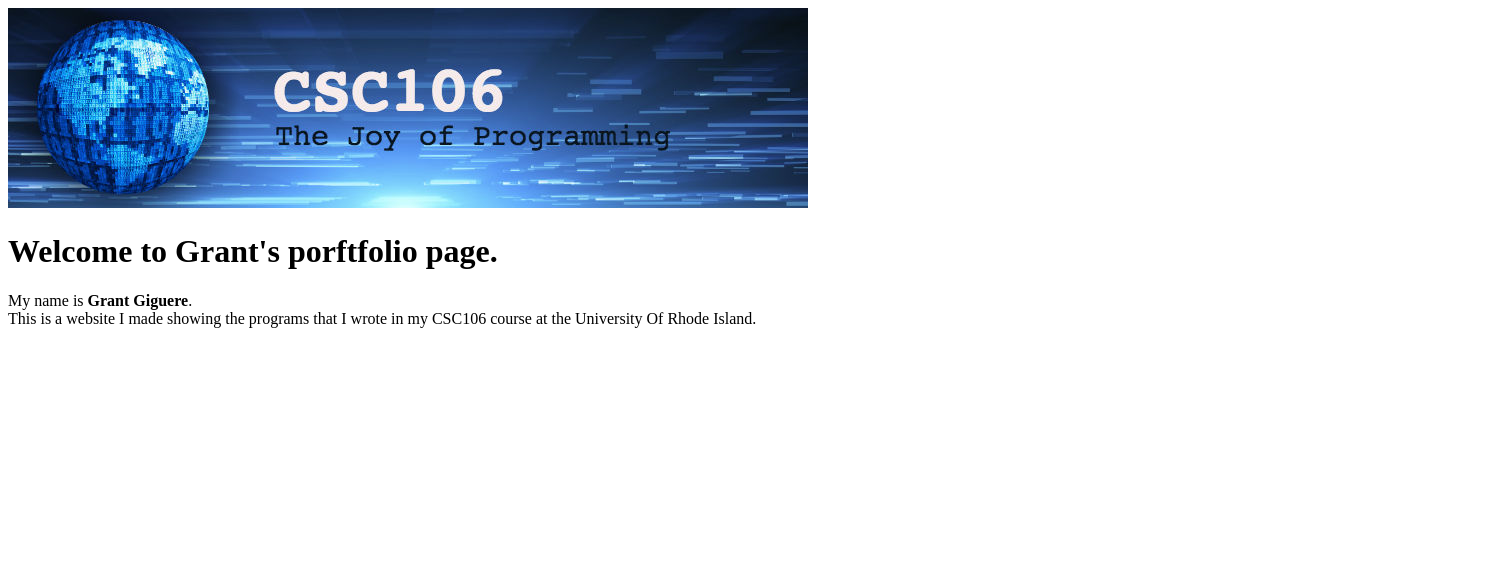
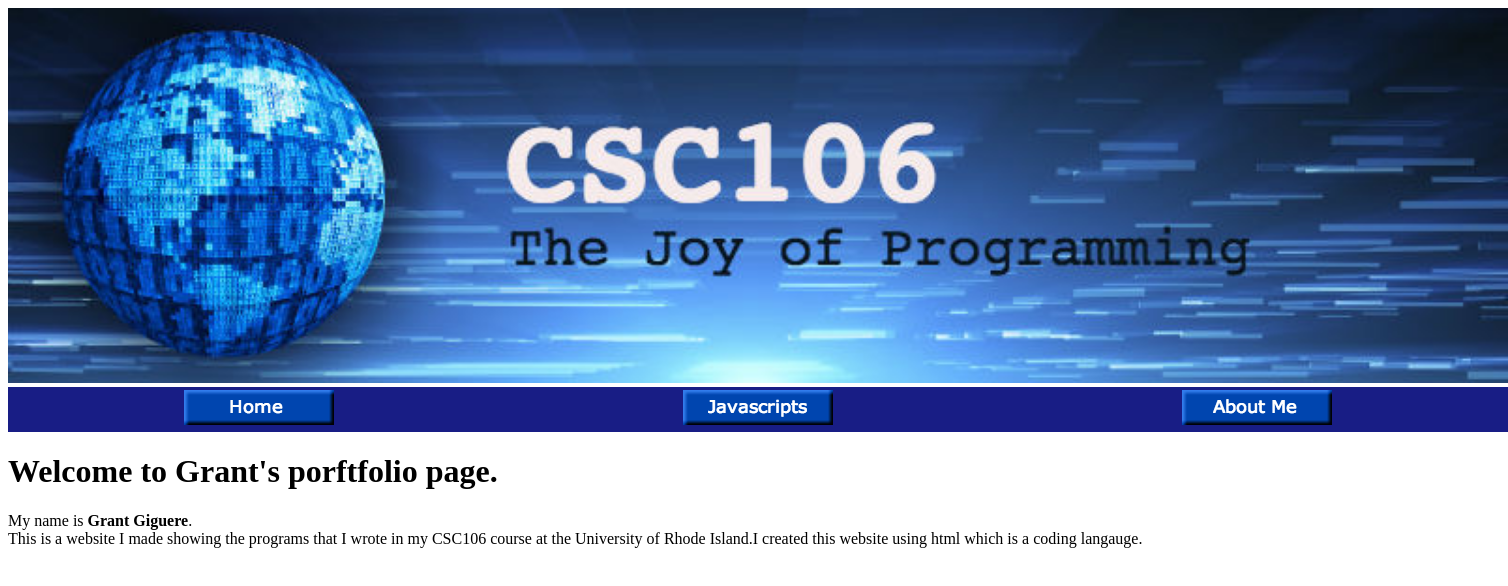
Before and after one commit to grant-giguere/grant-giguere.github.io, a plain HTML site: page index.html in a window 1280 px wide. Shown: the whole page, 1508 px wide, since content can reach past the window. Drawn offline with Linux system fonts and the light colour scheme.

Commit message:
Add files via upload

```diff
--- a/index.html
+++ b/index.html
@@ -6,11 +6,23 @@
         <title>HTML basics</title>
     </head>
     <body>
-<img src="csc106_banner.jpg">
+
+<img src="csc106_banner.jpg" width="1500"> <br>
+
+<table width=1500 bgcolor="#181D85">
+	<tr>
+		<td align="center"><a href="index.html"><img src="Home Button.png"></a> </td>
+		<td align="center"><a href="js.html"><img src="JavaScripts.png"></a> </td>
+		<td align="center"><a href="about.html"><img src="About me.png"></a> </td>
+
+
+	</tr>
+</table>
+
         <h1>Welcome to <strong>Grant's</strong> porftfolio page.</h1>
 
 My name is <strong>Grant Giguere</strong>.<br> This is a website I made showing the programs
-that I wrote in my CSC106 course at the University Of Rhode Island.
+that I wrote in my CSC106 course at the University of Rhode Island.I created this website using html which is a coding langauge.
 
     </body>
 </html>
```
Also changed, not shown: about.html (+11 -2 lines), js.html (+12 -1 lines), About me.png (added), Home Button.png (added), JavaScripts.png (added).
